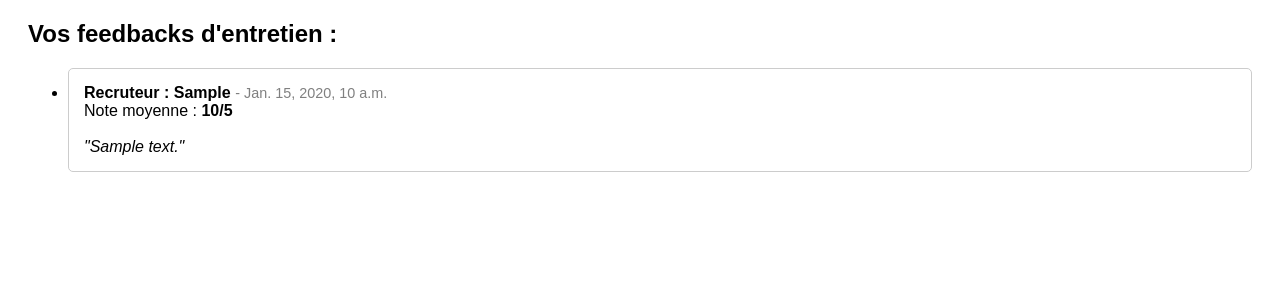
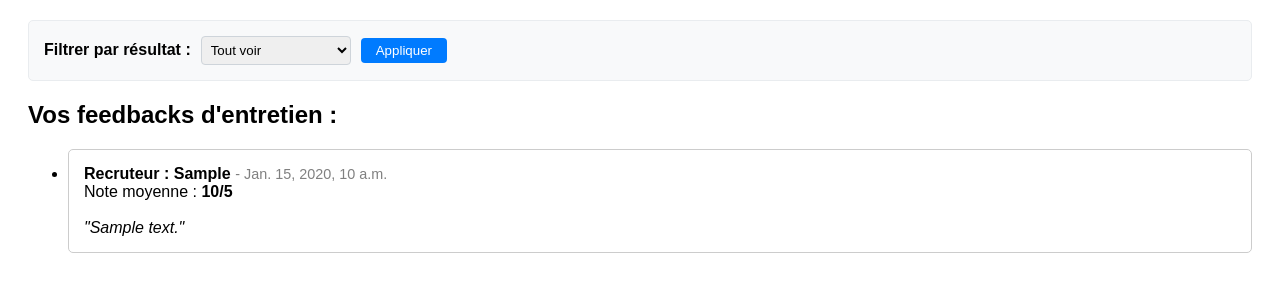
Before and after one commit to 63731-coder/Recrutment-Feedback, a Django app: template interview_feedback/feedback_portal/templates/feedback_portal/index.html in a window 1280 px wide. Shown: the part 108-408 px from the top of the page. Run offline with Django 5.2, Linux system fonts and the light colour scheme; the template is opened without the code that fills it: most values are stand-ins (such as "Sample title", 1, 10 or a date in 2020).

Commit message:
filter add

```diff
--- a/interview_feedback/feedback_portal/templates/feedback_portal/index.html
+++ b/interview_feedback/feedback_portal/templates/feedback_portal/index.html
@@ -8,6 +8,13 @@
         .no-data { color: #856404; background-color: #fff3cd; padding: 15px; border: 1px solid #ffeeba; border-radius: 5px; }
         .header { display: flex; justify-content: space-between; align-items: center; }
         .btn-logout { background-color: #dc3545; color: white; padding: 8px 15px; text-decoration: none; border-radius: 4px; }
+
+        /* Style pour la barre de filtre */
+        .filter-bar { margin: 20px 0; padding: 15px; background-color: #f8f9fa; border-radius: 5px; border: 1px solid #e9ecef; }
+        .filter-form { display: flex; gap: 10px; align-items: center; }
+        select { padding: 5px; border-radius: 4px; border: 1px solid #ced4da; }
+        button[type="submit"] { padding: 5px 15px; cursor: pointer; background-color: #007bff; color: white; border: none; border-radius: 4px; }
+        button[type="submit"]:hover { background-color: #0056b3; }
     </style>
 </head>
 <body>
@@ -15,6 +22,18 @@
     <div class="header">
         <h1>Bonjour {{ user_email }} !</h1>
         <a href="{% url 'logout' %}" class="btn-logout">Retour</a>
+    </div>
+
+    <div class="filter-bar">
+        <form method="get" action="{% url 'index' %}" class="filter-form">
+            <label for="filter"><strong>Filtrer par résultat :</strong></label>
+            <select name="filter" id="filter">
+                <option value="all" {% if current_filter == 'all' %}selected{% endif %}>Tout voir</option>
+                <option value="high" {% if current_filter == 'high' %}selected{% endif %}>Excellents (> 6/10)</option>
+                <option value="low" {% if current_filter == 'low' %}selected{% endif %}>À améliorer (≤ 6/10)</option>
+            </select>
+            <button type="submit">Appliquer</button>
+        </form>
     </div>
 
     <h2>Vos feedbacks d'entretien :</h2>
```
Also changed, not shown: interview_feedback/feedback_portal/views.py (+22 -5 lines), interview_feedback/db.sqlite3.
